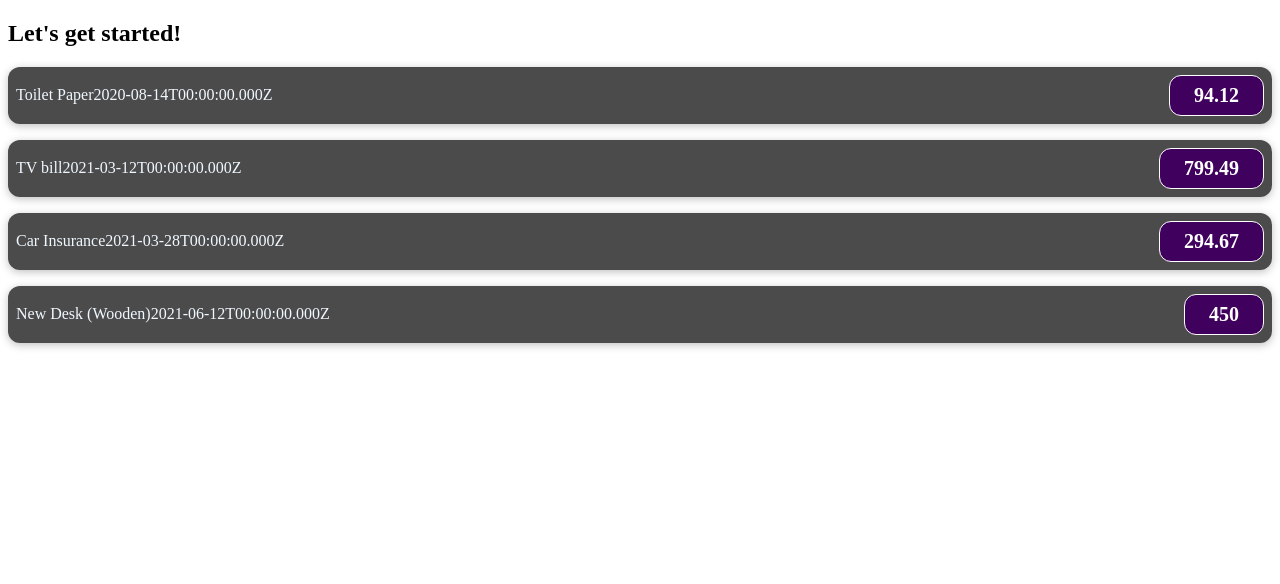
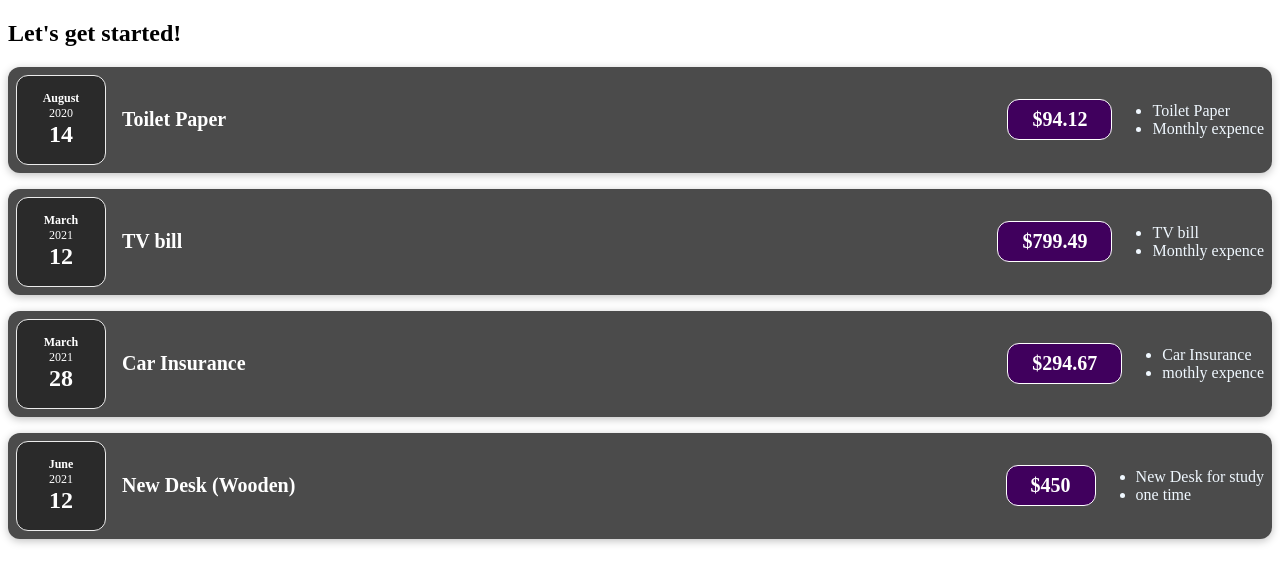
Before and after one commit to shoeb7558/First_react_app, a React (Vite) app: page / in a window 1280 px wide. Shown: the top 584 px of the page. Built offline with nearby package versions, Linux system fonts and the light colour scheme.

Commit message:
Update_3.1.1

```diff
--- a/src/components/ExpenceItem.jsx
+++ b/src/components/ExpenceItem.jsx
@@ -1,17 +1,20 @@
+import ExpenseDate from './ExpenceDate';
+import ExpenceDetail from './ExpenceDetail';
+
 import './ExpenceItem.css';
 
-function ExpenceItem(props){
+function ExpenseItem(props) {
+  return (
+  <div className='expense-item'>
+      <ExpenseDate date={props.date} />
 
-    return (
+      <div className='expense-item__description'>
+        <h2>{props.title}</h2>
+        <div className='expense-item__price'>${props.amount}</div>
+      </div>
+      <ExpenceDetail  details={props.details}/>
+      </div>
+  );
+}
 
-    <div className="expense-item">
-        <div>{props.title}</div>
-
-    <div className="expense-item__description">{props.date.toISOString()}</div>
-
-    <div className="expense-item__price">{props.amount}</div>
-
-    </div>
-    );
-}
-export default ExpenceItem;
+export default ExpenseItem;
```
